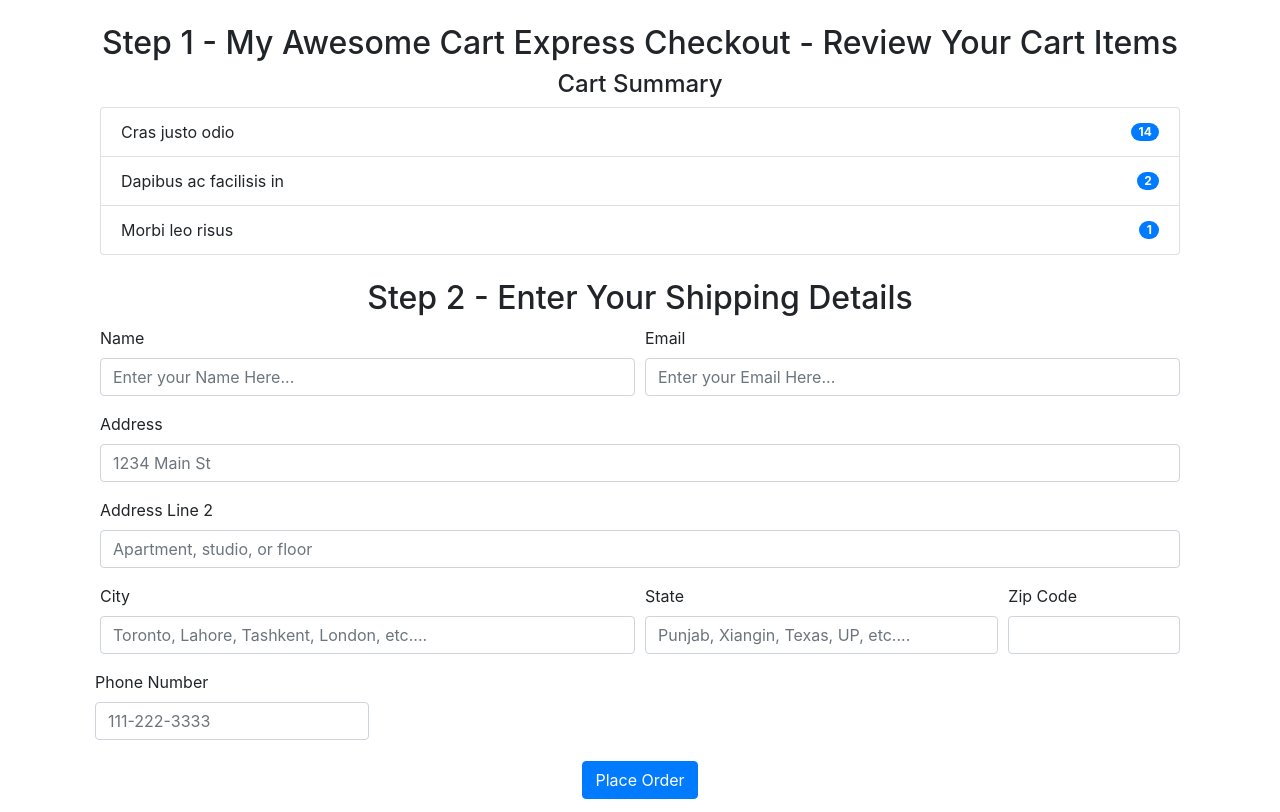
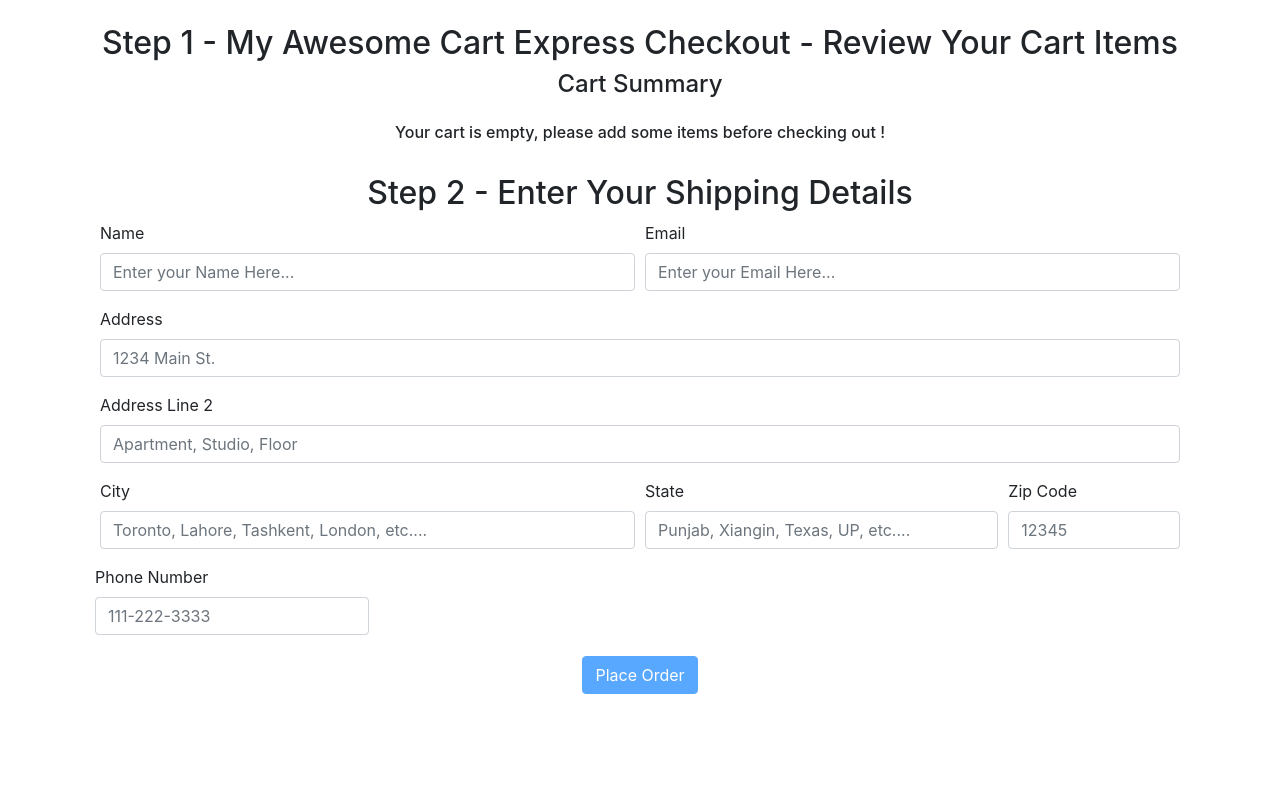
Before and after one commit to RyanBaig/My-Awesome-Cart, a Django app: page /shop/checkout/ in a window 1280 px wide. Shown: the part 64-876 px from the top of the page. After the commit the page ends 758 px from the top, so only its background shows below. Run offline with Django 4.2, Linux system fonts and the light colour scheme; some libraries are stand-ins or nearby versions.

Commit message:
adding checkout (2)

```diff
--- a/shop/templates/shop/checkout.html
+++ b/shop/templates/shop/checkout.html
@@ -1,5 +1,35 @@
 {% extends 'shop/basic.html' %}
 {% block title %} Checkout - My Awesome Cart {% endblock %}
+{% block js %}
+<script>
+if (localStorage.getItem('cart') == null) {
+    var cart = {};
+} else {
+    cart = JSON.parse(localStorage.getItem('cart'));
+}
+console.log(cart);
+var sum = 0;
+if ($.isEmptyObject(cart)) {
+    // If object is empty
+    mystr = "<h6>Your cart is empty, please add some items before checking out ! </h6>"
+    $('#items').append(mystr);
+    button = document.getElementById('placeorderButton').setAttribute('class', 'btn btn-primary disabled')
+}
+
+for (item in cart) {
+
+    let name = cart[item][1];
+    let qty = cart[item][0];
+    sum = sum + qty;
+    mystr = `        <li class="list-group-item d-flex justify-content-between align-items-center">
+                   ${name}
+                    <span class="badge badge-primary badge-pill">${qty}</span>
+                </li>`
+    $('#items').append(mystr);
+}
+document.getElementById('cart').innerHTML = sum;
+</script>
+{% endblock js %}
 {% block body %}
 
 <div class="container">
@@ -9,21 +39,8 @@
     </h2>
 
     <h4 class="text-center">Cart Summary</h4>
-    <div id="items">
-      <ul class="list-group">
-        <li class="list-group-item d-flex justify-content-between align-items-center">
-          Cras justo odio
-          <span class="badge badge-primary badge-pill">14</span>
-        </li>
-        <li class="list-group-item d-flex justify-content-between align-items-center">
-          Dapibus ac facilisis in
-          <span class="badge badge-primary badge-pill">2</span>
-        </li>
-        <li class="list-group-item d-flex justify-content-between align-items-center">
-          Morbi leo risus
-          <span class="badge badge-primary badge-pill">1</span>
-        </li>
-      </ul>
+    <div class="mt-4">
+      <ul class="list-group text-center" id="items"></ul>
     </div>
   </div>
   <div class="col my-2">
@@ -45,11 +62,11 @@
         </div>
         <div class="form-group">
           <label for="inputAddress">Address</label>
-          <input type="text" class="form-control" id="inputAddress" placeholder="1234 Main St">
+          <input type="text" class="form-control" id="inputAddress" placeholder="1234 Main St.">
         </div>
         <div class="form-group">
           <label for="inputAddress2">Address Line 2</label>
-          <input type="text" class="form-control" id="inputAddress2" placeholder="Apartment, studio, or floor">
+          <input type="text" class="form-control" id="inputAddress2" placeholder="Apartment, Studio, Floor">
         </div>
         <div class="form-row">
           <div class="form-group col-md-6">
@@ -63,7 +80,7 @@
           </div>
           <div class="form-group col-md-2">
             <label for="inputZip">Zip Code</label>
-            <input type="number" class="form-control" id="inputZip">
+            <input type="number" class="form-control" id="inputZip" placeholder="12345">
           </div>
           <div class="form-group">
             <label for="inputPhone">Phone Number</label>
@@ -72,7 +89,7 @@
         </div>
 
         <div class="text-center">
-          <button type="submit" class="btn btn-primary">Place Order</button>
+          <button type="submit" class="btn btn-primary" id="placeorderButton">Place Order</button>
         </div>
       </form>
 
```
Also changed, not shown: shop/templates/shop/index.html (+48 -64 lines), db.sqlite3.
